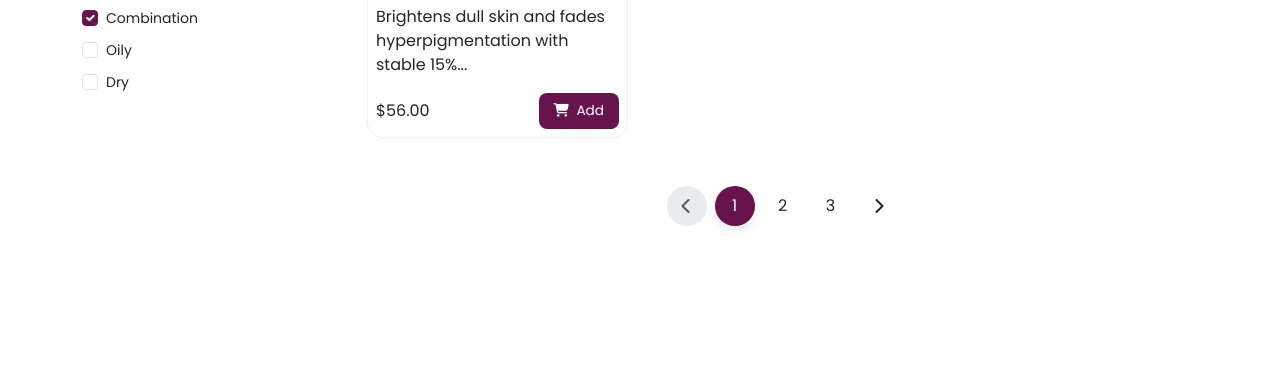
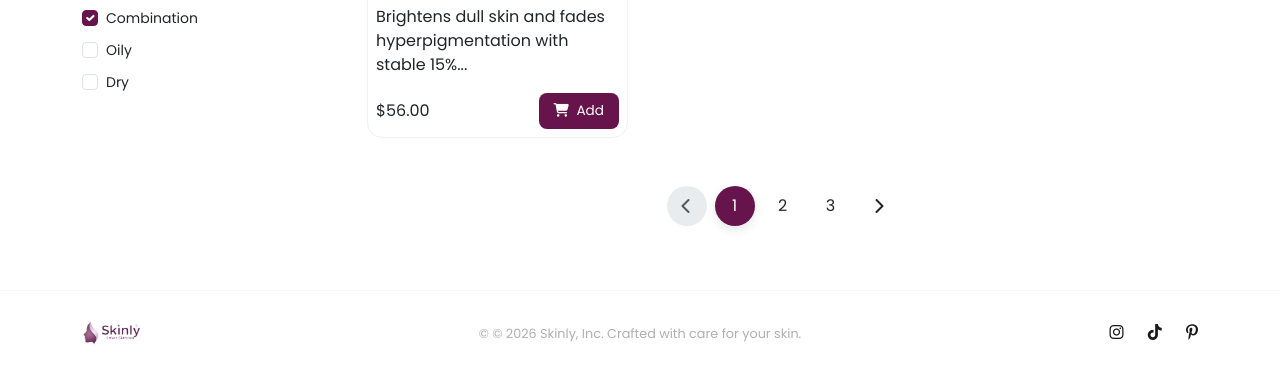
Before and after one commit to mernaelnshar/Skinly-E-Commerce, a plain HTML site: page Products.html in a window 1280 px wide. Shown: the part 519-895 px from the top of the page. Before the commit the page ends 809 px from the top, so only its background shows below. Drawn offline with nearby package versions, Linux system fonts and the light colour scheme.

Commit message:
Add footer to Products.html and fix logo path in wishList.html

```diff
--- a/Products.html
+++ b/Products.html
@@ -158,6 +158,28 @@
         </div>
     </main>
 
+    <footer class="ultra-simple-footer">
+    <div class="container">
+        <div class="row align-items-center">
+            <div class="col-md-4 text-center text-md-start mb-3 mb-md-0">
+                <img src="assets/logo/logo.png" alt="Skinly" height="25">
+            </div>
+
+            <div class="col-md-4 text-center mb-3 mb-md-0">
+                <p class="copyright mb-0">&copy; © 2026 Skinly, Inc. Crafted with care for your skin.</p>
+            </div>
+
+            <div class="col-md-4 text-center text-md-end">
+                <div class="social-minimal">
+                    <a href="#"><i class="fab fa-instagram"></i></a>
+                    <a href="#"><i class="fab fa-tiktok"></i></a>
+                    <a href="#"><i class="fab fa-pinterest-p"></i></a>
+                </div>
+            </div>
+        </div>
+    </div>
+</footer>
+
 </body>
 
 </html>
```
Also changed, not shown: wishList.html (+1 -1 lines).
